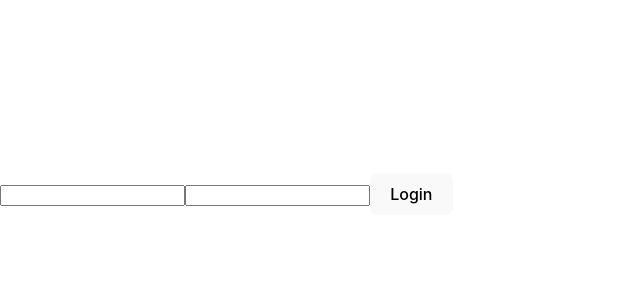
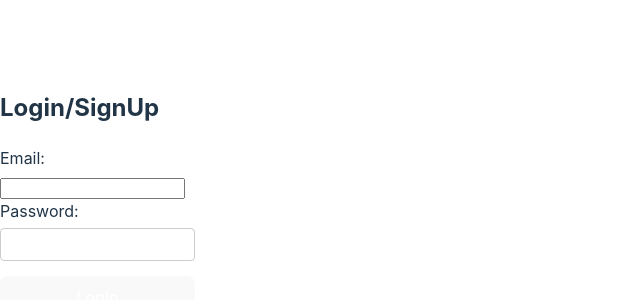
Before and after one commit to aftwasiq/hawkhacks24, a React (Vite) app: page /login in a window 1280 px wide. Shown: the part 206-506 px from the top of the page, without its empty margins (0-640 px from the left). Built offline with nearby package versions, Linux system fonts and the light colour scheme.

Commit message:
Log in page

```diff
--- a/FrontEnd/src/App.jsx
+++ b/FrontEnd/src/App.jsx
@@ -16,6 +16,7 @@ function App() {
         </Routes>
       </AuthProvider>
     </Router>
+
   );
 }
 
--- /dev/null
+++ b/FrontEnd/src/Components/LogInPage.css
@@ -0,0 +1,52 @@
+.login-container{
+    display: flex;
+    justify-content: center;
+    align-items: center;
+    height: 100vh;
+    border-radius: 7.5px;
+}
+
+.login-form {
+    background: #1a070742;
+    padding: 20px;
+    border-radius: 8px;
+    box-shadow: 0 0 10px rgba(0, 0, 0, 0.1);
+    width: 300px;
+  }
+
+  .login-form h2 {
+    margin-bottom: 20px;
+    text-align: center;
+  }
+
+  .form-group {
+    margin-bottom: 15px;
+  }
+
+  label {
+    display: block;
+    margin-bottom: 5px;
+  }
+
+  input[type="email"],
+  input[type="password"] {
+    width: 100%;
+    padding: 8px;
+    border: 1px solid #ccc;
+    border-radius: 4px;
+    box-sizing: border-box;
+  }
+
+  button {
+    width: 100%;
+    padding: 10px;
+    background-color: #AA4A44;
+    border: none;
+    border-radius: 4px;
+    color: #fff;
+    cursor: pointer;
+  }
+
+  button:hover {
+    background-color: #AA4A44;
+  }
--- a/FrontEnd/src/Components/Login.jsx
+++ b/FrontEnd/src/Components/Login.jsx
@@ -1,5 +1,6 @@
 import React, { useState, useContext } from 'react';
 import { AuthContext } from '../context/AuthContext';
+import './LogInPage.css'
 
 const Login = () => {
   const [formData, setFormData] = useState({ username: '', password: '' });
@@ -16,8 +17,13 @@ const Login = () => {
 
   return (
     <form onSubmit={onSubmit}>
+      <h2>Login/SignUp</h2>
+      <div className="form-group">
+      <label htmlFor="email">Email:</label>
       <input type="text" name="username" value={username} onChange={onChange} required />
+      <label htmlFor="password">Password:</label>
       <input type="password" name="password" value={password} onChange={onChange} required />
+      </div>
       <button type="submit">Login</button>
     </form>
   );
--- a/package.json
+++ b/package.json
@@ -27,6 +27,6 @@
     "eslint-plugin-react": "^7.34.1",
     "eslint-plugin-react-hooks": "^4.6.0",
     "eslint-plugin-react-refresh": "^0.4.6",
-    "vite": "^5.2.0"
+    "vite": "^5.2.11"
   }
 }
```
Also changed, not shown: 2 other files (tests, documents, lock files or other folders).
